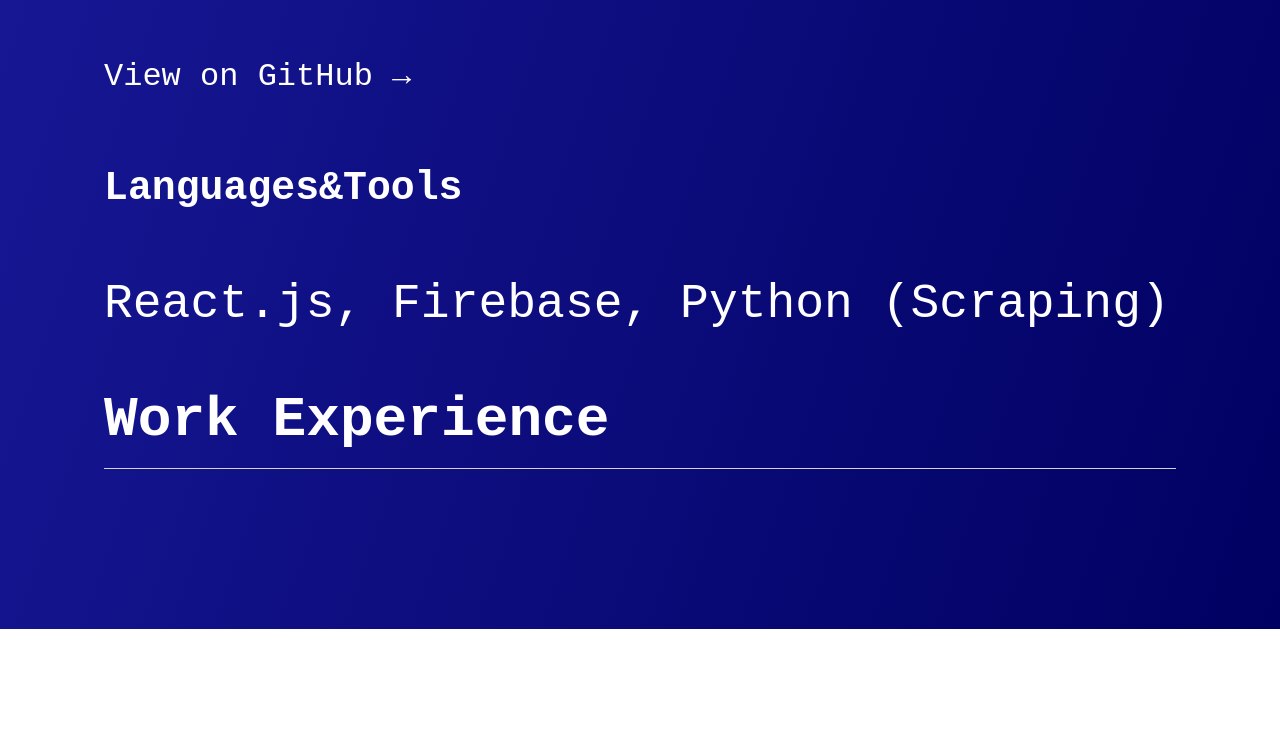
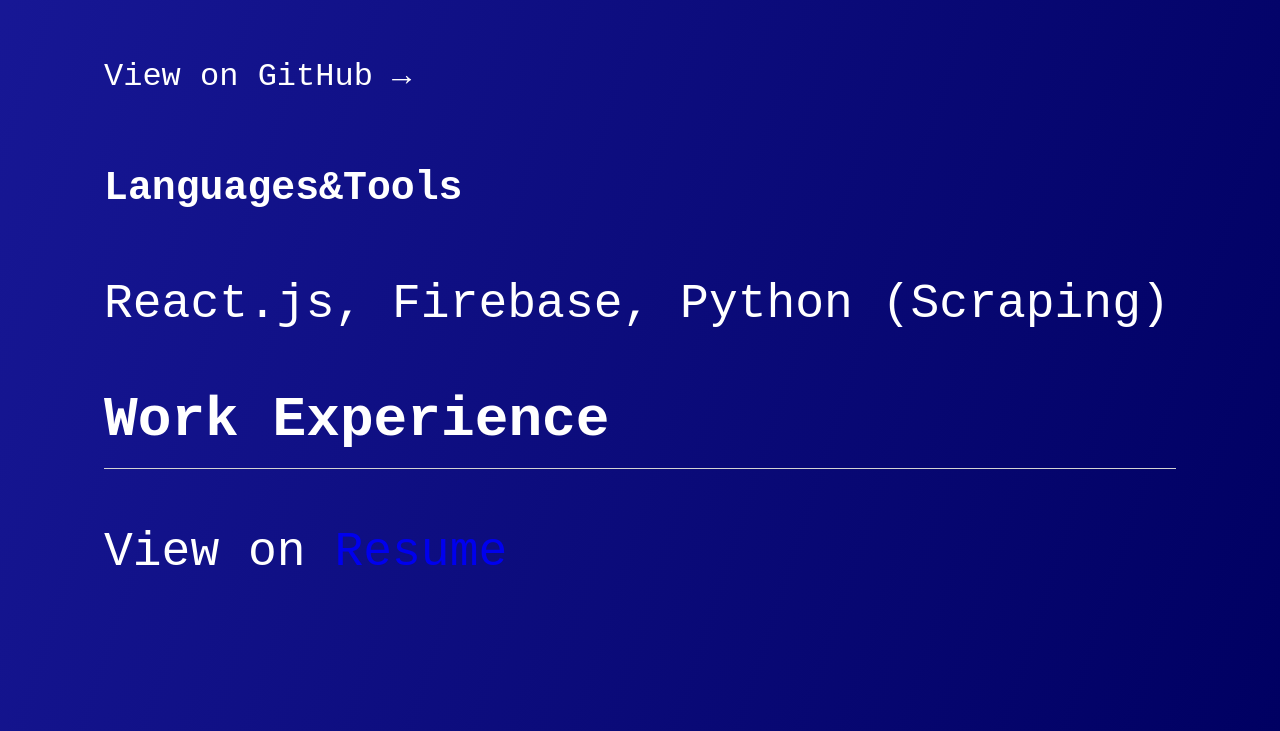
Before and after one commit to jose-with-an-accent/personal-website, a plain HTML site: page index.html in a window 1280 px wide. Shown: the part 3229-3960 px from the top of the page. Before the commit the page ends 3858 px from the top, so only its background shows below. Drawn offline with Linux system fonts and the light colour scheme.

Commit message:
small change

```diff
--- a/index.html
+++ b/index.html
@@ -18,7 +18,7 @@
         <h1>Hey. I'm Jose Sanchez.</h1>
         <h2>I'm a software developer who's mainly had experience with JavaScript.</h2>
         <ul id="pages-list">
-            <li><a href="resume_latest.pdf">Resume</a></li>
+            <li id="resume_button"><a href="resume_latest.pdf">Resume</a></li>
             <li><a href="https://www.linkedin.com/in/jose-sanchez-67092115a">LinkedIn</a></li>
         </ul>
         <h3>Projects</h3>
@@ -43,7 +43,7 @@
     <h5>Languages&Tools</h5>
     <p>React.js, Firebase, Python (Scraping)</p>
     <h3>Work Experience</h3>
-
+    <p>View on <a href="#resume_button">Resume</a>
     </div>
 </body>
 </html>
```
